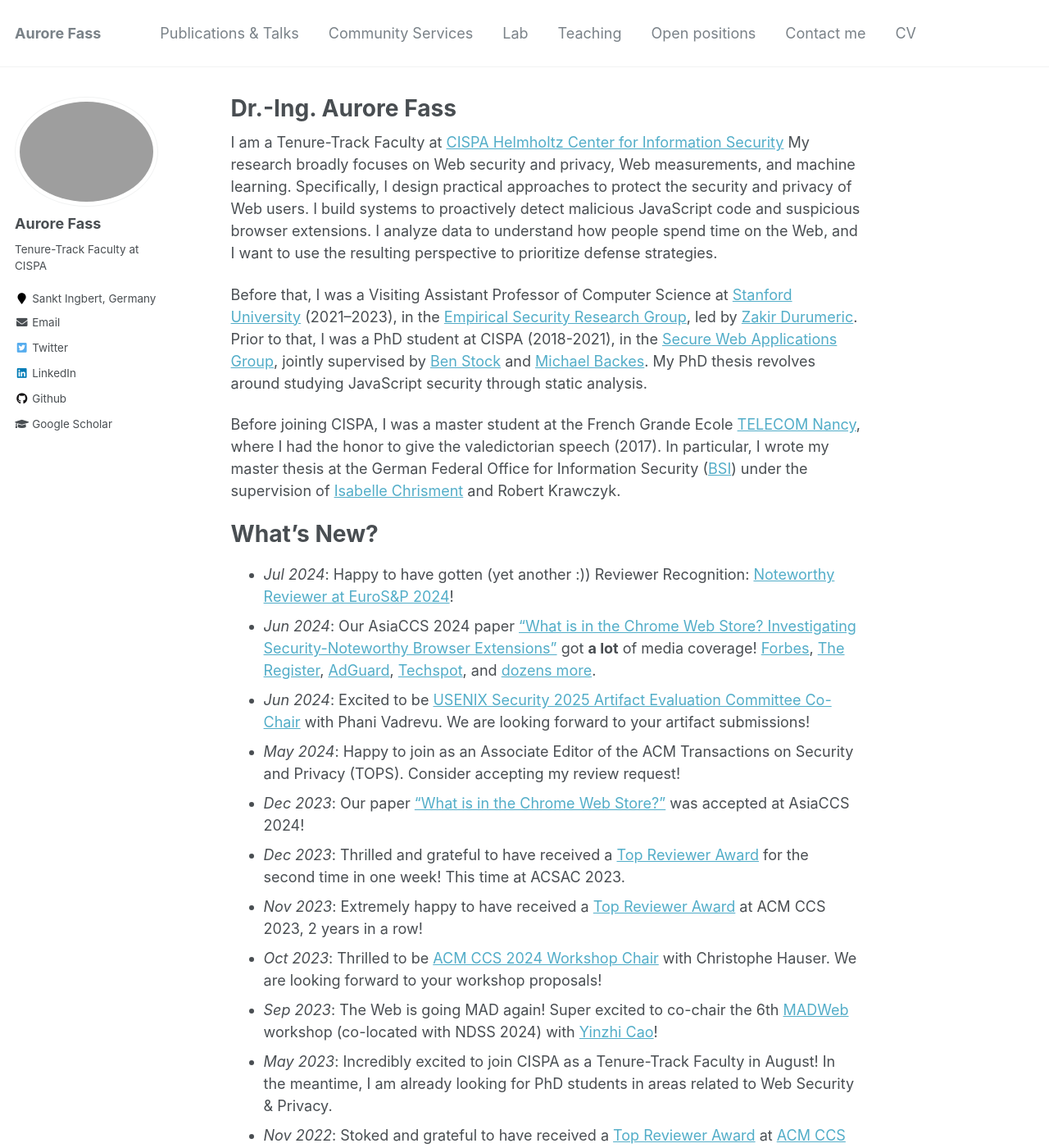
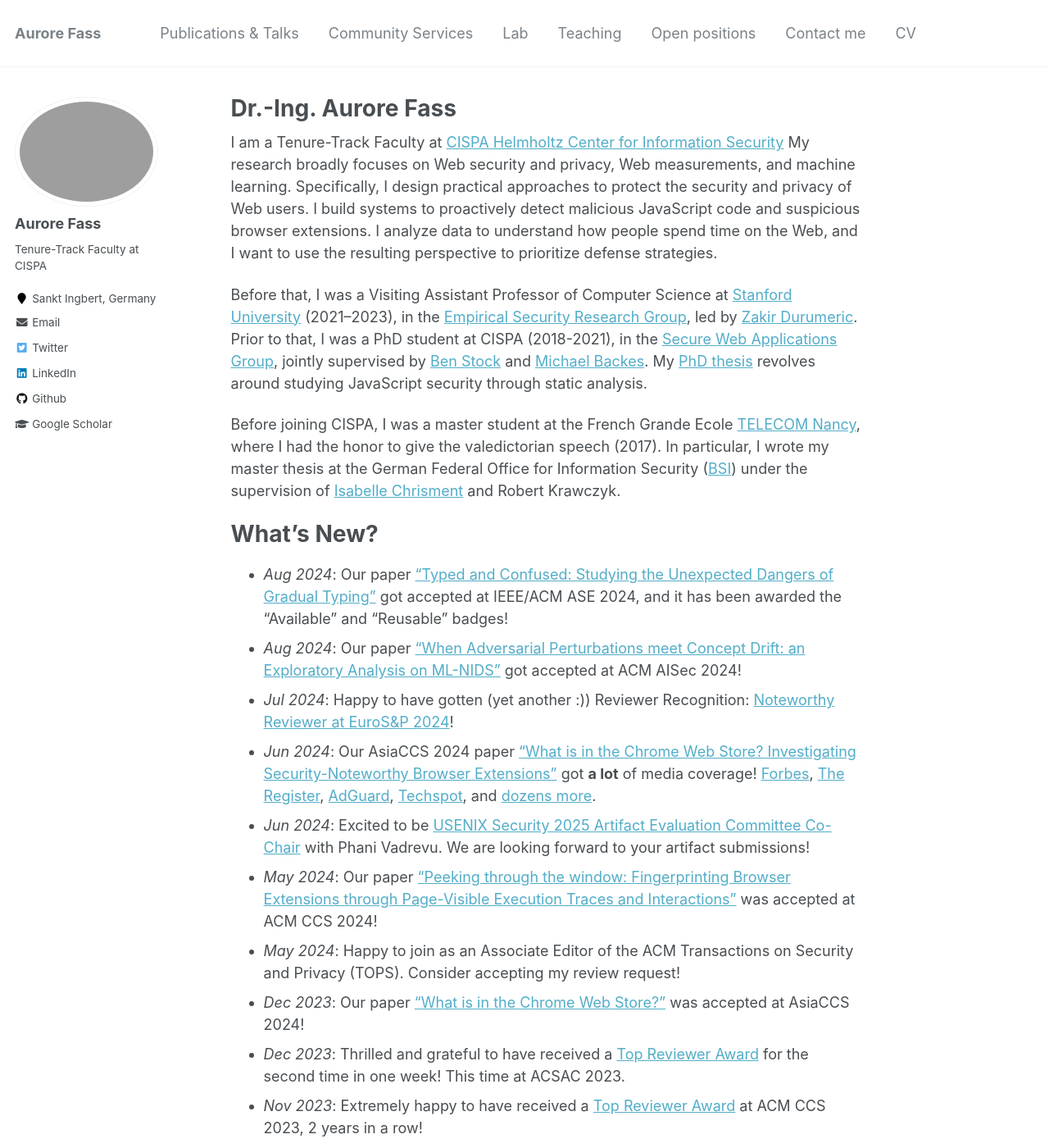
Before and after one commit to Aurore54F/aurore54f.github.io, a Jekyll site: the page built from _pages/about.md, in a window 1280 px wide and 1400 px high. Shown: the whole window at 82% size. Built offline with Jekyll 4.4.1, drawn with Linux system fonts in a browser that asks for light colours.

Commit message:
Addeed papers PDF and code

```diff
--- a/_pages/about.md
+++ b/_pages/about.md
@@ -12,13 +12,15 @@ I am a Tenure-Track Faculty at [CISPA Helmholtz Center for Information Security]
 My research broadly focuses on Web security and privacy, Web measurements, and machine learning. Specifically, I design practical approaches to protect the security and privacy of Web users. I build systems to proactively detect malicious JavaScript code and suspicious browser extensions. I analyze data to understand how people spend time on the Web, and I want to use the resulting perspective to prioritize defense strategies.
 
 Before that, I was a Visiting Assistant Professor of Computer Science at [Stanford University](https://cs.stanford.edu) (2021--2023), in the [Empirical Security Research Group](https://esrg.stanford.edu), led by [Zakir Durumeric](https://zakird.com).
-Prior to that, I was a PhD student at CISPA (2018-2021), in the [Secure Web Applications Group](https://swag.cispa.saarland), jointly supervised by [Ben Stock](https://swag.cispa.saarland/people/benstock.html) and [Michael Backes](https://cispa.de/en/people/backes). My PhD thesis revolves around studying JavaScript security through static analysis.
+Prior to that, I was a PhD student at CISPA (2018-2021), in the [Secure Web Applications Group](https://swag.cispa.saarland), jointly supervised by [Ben Stock](https://swag.cispa.saarland/people/benstock.html) and [Michael Backes](https://cispa.de/en/people/backes). My [PhD thesis](https://publications.cispa.saarland/3471/7/fass2020thesis.pdf) revolves around studying JavaScript security through static analysis.
 
 Before joining CISPA, I was a master student at the French Grande Ecole [TELECOM Nancy](https://telecomnancy.univ-lorraine.fr/en), where I had the honor to give the valedictorian speech (2017). In particular, I wrote my master thesis at the German Federal Office for Information Security ([BSI](https://www.bsi.bund.de/EN/)) under the supervision of [Isabelle Chrisment](https://members.loria.fr/IChrisment/) and Robert Krawczyk.
 
 
 What's New?
 ======
+- _Aug 2024_: Our paper ["Typed and Confused: Studying the Unexpected Dangers of Gradual Typing"](https://www.staicu.org/publications/ase2024.pdf) got accepted at IEEE/ACM ASE 2024, and it has been awarded the "Available" and "Reusable" badges!
+- _Aug 2024_: Our paper ["When Adversarial Perturbations meet Concept Drift: an Exploratory Analysis on ML-NIDS"](https://www.giovanniapruzzese.com/files/papers/aisec24/aisec24.pdf) got accepted at ACM AISec 2024!
 - _Jul 2024_: Happy to have gotten (yet another :)) Reviewer Recognition: [Noteworthy Reviewer at EuroS&P 2024](https://eurosp2024.ieee-security.org/committee-program.html)!
 - _Jun 2024_: Our AsiaCCS 2024 paper ["What is in the Chrome Web Store? Investigating Security-Noteworthy Browser Extensions"](https://publications.cispa.saarland/4057/1/2024_hsu_cws.pdf) got **a lot** of media coverage!
 [Forbes](https://www.forbes.com/sites/daveywinder/2024/06/24/280-million-google-chrome-users-installed-dangerous-extensions-study-says/),
@@ -27,6 +29,7 @@ What's New?
 [Techspot](https://www.techspot.com/news/103522-researchers-280-million-people-installed-malware-infected-chrome.html),
 and [dozens more](https://aurore54f.github.io/papers/hsu2024cws.media).
 - _Jun 2024_: Excited to be [USENIX Security 2025 Artifact Evaluation Committee Co-Chair](https://www.usenix.org/conference/usenixsecurity25\#organizers) with Phani Vadrevu. We are looking forward to your artifact submissions!
+- _May 2024_: Our paper ["Peeking through the window: Fingerprinting Browser Extensions through Page-Visible Execution Traces and Interactions"](https://swag.cispa.saarland/papers/agarwal2024window.pdf) was accepted at ACM CCS 2024!
 - _May 2024_: Happy to join as an Associate Editor of the ACM Transactions on Security and Privacy (TOPS). Consider accepting my review request!
 - _Dec 2023_: Our paper ["What is in the Chrome Web Store?"](https://publications.cispa.saarland/4057/1/2024_hsu_cws.pdf) was accepted at AsiaCCS 2024!
 - _Dec 2023_: Thrilled and grateful to have received a [Top Reviewer Award](https://www.acsac.org/2023/files/web/acsac23-programchairs-opening.pdf) for the second time in one week! This time at ACSAC 2023.
--- a/_publications/2024_apruzzese_advattconcdrift.txt
+++ b/_publications/2024_apruzzese_advattconcdrift.txt
@@ -9,6 +9,7 @@ year: 2024
 authors: Giovanni Apruzzese, <b>Aurore Fass</b>, and Fabio Pierazzi
 venue: 'ACM AISec (CCS Workshop on Artificial Intelligence and Security)'
 acceptance: 25% (18/72 full research papers)
-paperurl: ''
+paperurl: 'https://www.giovanniapruzzese.com/files/papers/aisec24/aisec24.pdf'
+code: 'https://github.com/hihey54/aisec24'
 citation:
 ---
--- a/_publications/2024_troppmann_typechecks.txt
+++ b/_publications/2024_troppmann_typechecks.txt
@@ -9,6 +9,7 @@ year: 2024
 authors: Dominic Troppmann, <b>Aurore Fass</b>, and Cristian-Alexandru Staicu
 venue: 'IEEE/ACM International Conference on Automated Software Engineering (ASE)'
 acceptance: 26% (155/587 full research papers)
-paperurl: ''
+paperurl: 'https://www.staicu.org/publications/ase2024.pdf'
+code: 'https://zenodo.org/records/13760256'
 citation:
 ---
```
